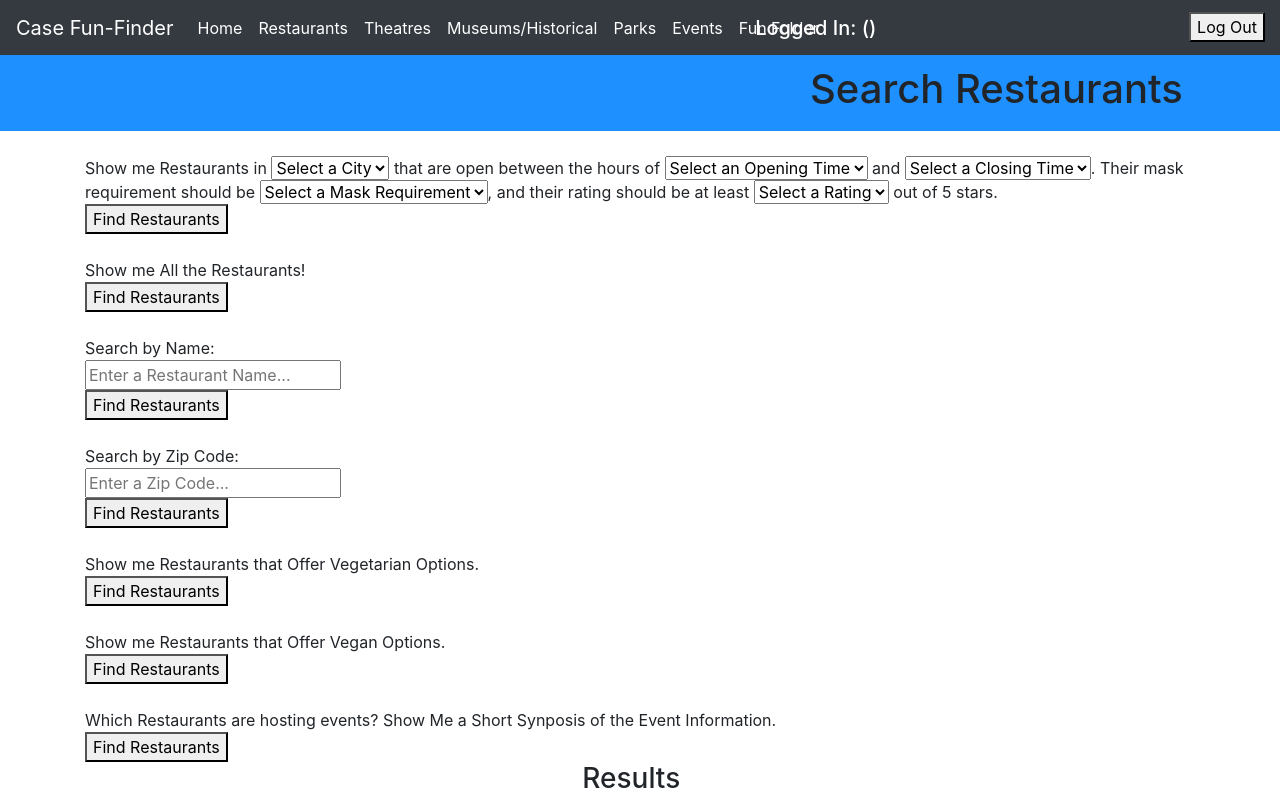
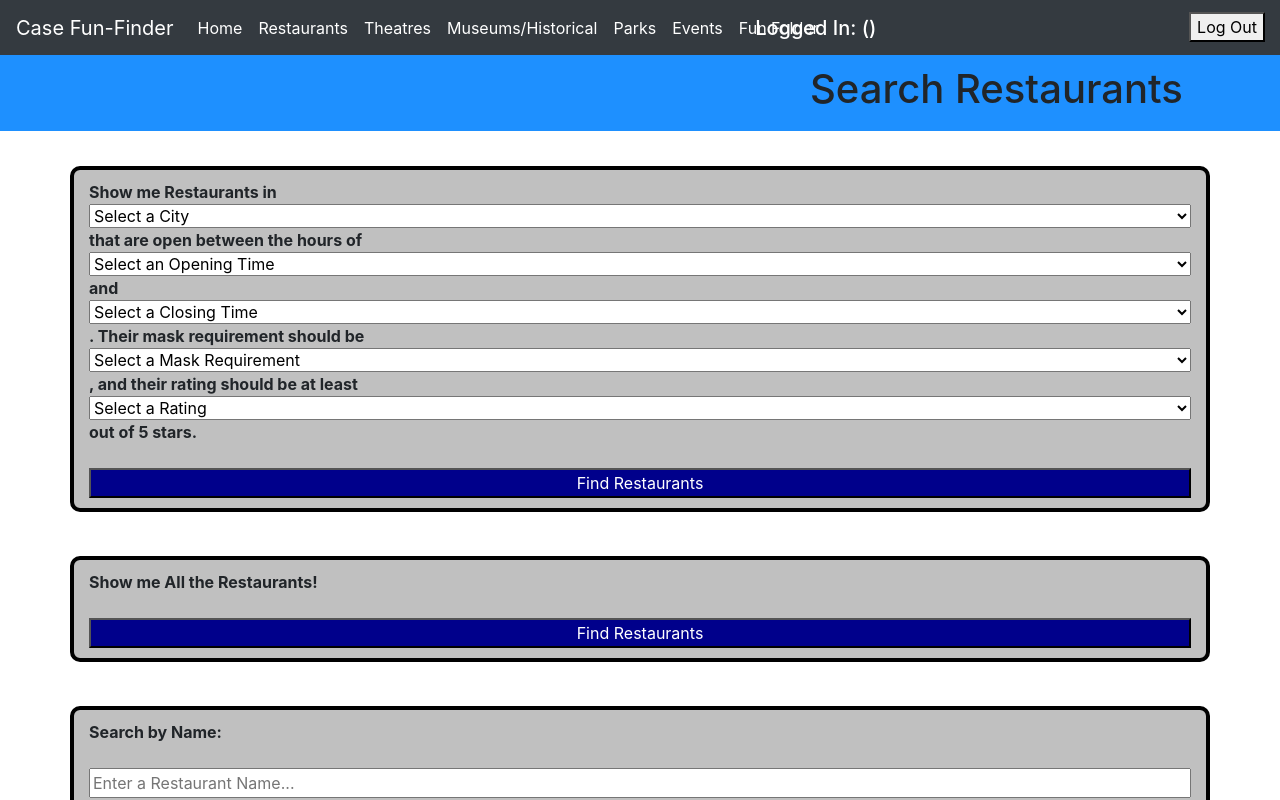
Before and after one commit to rjtennismaster/Case-FunFinder, a React (Create React App) app in the folder funfinder/client/: page /search in a window 1280 px wide. Shown: the top 800 px of the page. Built offline with nearby package versions, Linux system fonts and the light colour scheme.

Commit message:
styling commit

```diff
--- a/funfinder/client/src/RestaurantSearch.css
+++ b/funfinder/client/src/RestaurantSearch.css
@@ -20,3 +20,25 @@
     top: -25px;
     width: 100%;
 }
+
+.container {
+    margin: 30px;
+    width: 700px;
+    height: auto;
+    border: 4px solid black;
+    margin: 10px;
+    display: flex;
+    flex-direction: column;
+    padding: 10px;
+    background-color: #C0C0C0;
+    border-radius: 10px;
+}
+
+.container span {
+    font-weight: bold;
+}
+
+.container button {
+    background-color: #00008B;
+    color: white;
+}
```
Also changed, not shown: funfinder/client/src/RestaurantSearch.js (indentation only).
